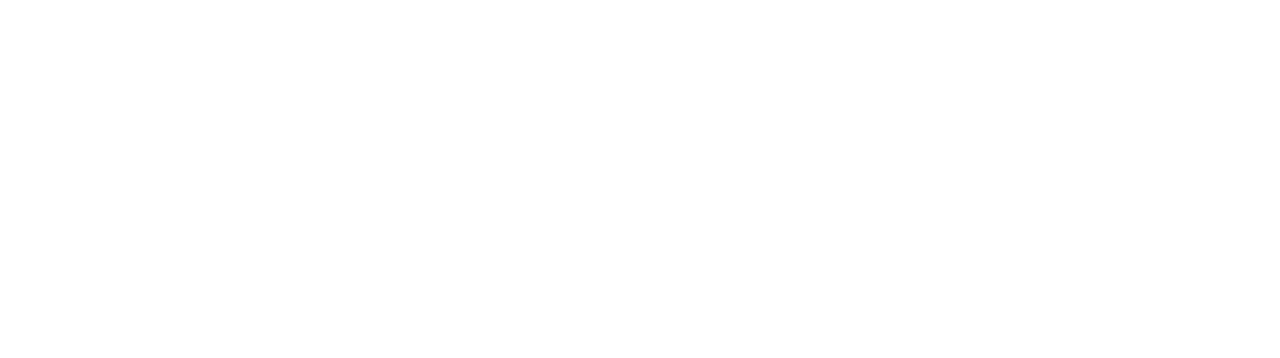
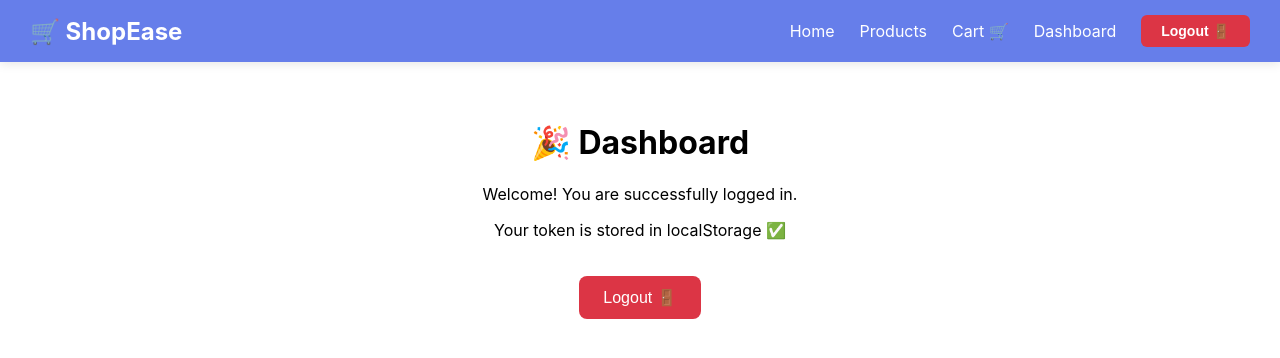
Before and after one commit to Anujy75/ecommerce_web-app, a React (Create React App) app: page /dashboard in a window 1280 px wide. Before the commit this address had no page. Shown: the top 358 px of the page. Built offline with nearby package versions, Linux system fonts and the light colour scheme; sample sign-in values are in the browser's storage.

Commit message:
Day 9 completed: Product CRUD APIs, User entity with default role

```diff
--- a/src/App.js
+++ b/src/App.js
@@ -4,16 +4,40 @@
 import Cart from "./pages/Cart";
 import Register from './pages/Register';
 import Login from './pages/Login';
+import ProtectedRoute from './components/ProtectedRoute';
+import Dashboard from './components/DashBoard';
+import Navbar from './components/Navbar';  // ✅ Navbar add kiya
 
 function App() {
   return (
     <BrowserRouter>
+      <Navbar />  {/* ✅ Navbar har page pe dikhega */}
       <Routes>
-        <Route path="/" element={<Home />} />
-        <Route path="/products" element={<Products />} />
-        <Route path="/cart" element={<Cart />} />
+        {/* Public Routes - Sab access kar sakte hain */}
         <Route path="/register" element={<Register />} />
         <Route path="/login" element={<Login />} />
+
+        {/* Protected Routes - Sirf logged in users */}
+        <Route path="/" element={
+          <ProtectedRoute>
+            <Home />
+          </ProtectedRoute>
+        } />
+        <Route path="/products" element={
+          <ProtectedRoute>
+            <Products />
+          </ProtectedRoute>
+        } />
+        <Route path="/cart" element={
+          <ProtectedRoute>
+            <Cart />
+          </ProtectedRoute>
+        } />
+        <Route path="/dashboard" element={
+          <ProtectedRoute>
+            <Dashboard />
+          </ProtectedRoute>
+        } />
       </Routes>
     </BrowserRouter>
   );
--- /dev/null
+++ b/src/components/DashBoard.jsx
@@ -0,0 +1,36 @@
+import { useNavigate } from "react-router-dom";
+
+const Dashboard = () => {
+  const navigate = useNavigate();
+
+  const handleLogout = () => {
+    localStorage.removeItem("token");
+    navigate("/login");
+  };
+
+  return (
+    <div style={{ padding: "40px", textAlign: "center" }}>
+      <h1>🎉 Dashboard</h1>
+      <p>Welcome! You are successfully logged in.</p>
+      <p>Your token is stored in localStorage ✅</p>
+
+      <button
+        onClick={handleLogout}
+        style={{
+          padding: "12px 24px",
+          background: "#dc3545",
+          color: "white",
+          border: "none",
+          borderRadius: "8px",
+          cursor: "pointer",
+          fontSize: "16px",
+          marginTop: "20px"
+        }}
+      >
+        Logout 🚪
+      </button>
+    </div>
+  );
+};
+
+export default Dashboard;
--- a/src/components/Navbar.js
+++ b/src/components/Navbar.js
@@ -1,17 +1,54 @@
-import { Link } from "react-router-dom";
+import { useNavigate } from "react-router-dom";
 
-function Navbar() {
+const Navbar = () => {
+  const navigate = useNavigate();
+  const token = localStorage.getItem("token");
+
+  const handleLogout = () => {
+    localStorage.removeItem("token");
+    navigate("/login");
+  };
+
   return (
-    <div style={{ padding: "10px", backgroundColor: "#eee" }}>
-      <h2>My Website</h2>
+    <nav style={{
+      display: "flex",
+      justifyContent: "space-between",
+      alignItems: "center",
+      padding: "15px 30px",
+      backgroundColor: "#667eea",
+      color: "white",
+      boxShadow: "0 2px 10px rgba(0,0,0,0.1)"
+    }}>
+      <h2 style={{ margin: 0, cursor: "pointer" }} onClick={() => navigate("/")}>
+        🛒 ShopEase
+      </h2>
 
-      <div>
-        <Link to="/" style={{ marginRight: "15px" }}>Home</Link>
-        <Link to="/products" style={{ marginRight: "15px" }}>Products</Link>
-        <Link to="/cart">Cart</Link>
+      <div style={{ display: "flex", gap: "25px", alignItems: "center" }}>
+        <a href="/" style={{ color: "white", textDecoration: "none" }}>Home</a>
+        <a href="/products" style={{ color: "white", textDecoration: "none" }}>Products</a>
+        <a href="/cart" style={{ color: "white", textDecoration: "none" }}>Cart 🛒</a>
+        <a href="/dashboard" style={{ color: "white", textDecoration: "none" }}>Dashboard</a>
+
+        {token && (
+          <button
+            onClick={handleLogout}
+            style={{
+              padding: "8px 20px",
+              backgroundColor: "#dc3545",
+              color: "white",
+              border: "none",
+              borderRadius: "6px",
+              cursor: "pointer",
+              fontSize: "14px",
+              fontWeight: "bold"
+            }}
+          >
+            Logout 🚪
+          </button>
+        )}
       </div>
-    </div>
+    </nav>
   );
-}
+};
 
 export default Navbar;
--- /dev/null
+++ b/src/components/ProtectedRoute.jsx
@@ -0,0 +1,13 @@
+import { Navigate } from "react-router-dom";
+
+const ProtectedRoute = ({ children }) => {
+  const token = localStorage.getItem("token");
+
+  if (!token) {
+    return <Navigate to="/login" replace />;
+  }
+
+  return children;
+};
+
+export default ProtectedRoute;
--- a/src/pages/Home.js
+++ b/src/pages/Home.js
@@ -1,10 +1,8 @@
 import React from "react";
-import Navbar from "../components/Navbar";
 
 function Home() {
   return (
     <div>
-      <Navbar />
       <h2>Welcome to ShopEase! 🛒</h2>
     </div>
   );
--- a/src/pages/Login.jsx
+++ b/src/pages/Login.jsx
@@ -18,19 +18,18 @@
   setError("");
   try {
     const response = await axios.post(
-        "http://localhost:8080/api/users/login",
+      "http://localhost:8080/api/auth/login",  // ✅ sahi URL
       formData
     );
-      const message = response.data;
-   if (message.startsWith("Login successful")) {
-       const token = message.split("Token: ")[1];
-       localStorage.setItem("token", token);
+    const token = response.data.token;  // ✅ JSON se token nikalo
+    if (token) {
+      localStorage.setItem("token", token);  // ✅ store karo
       navigate("/");
     } else {
-  setError(message);
+      setError("Login failed!");
     }
   } catch (err) {
-         setError("Something went wrong!");
+    setError("Invalid email or password!");
   }
   setLoading(false);
 };
--- a/src/pages/Register.js
+++ b/src/pages/Register.js
@@ -1,6 +1,8 @@
 import React, { useState } from 'react';
+import { useNavigate } from 'react-router-dom';  // ✅ ADD THIS
 
 function Register() {
+  const navigate = useNavigate();  // ✅ ADD THIS
   const [formData, setFormData] = useState({
     name: '', email: '', password: '', phone: '', address: ''
   });
@@ -16,14 +18,24 @@
     e.preventDefault();
     setLoading(true);
     try {
-      const response = await fetch('http://localhost:8080/api/users/register', {
+      // ✅ FIXED URL - "/auth/register" not "/users/register"
+      const response = await fetch('http://localhost:8080/api/auth/register', {
         method: 'POST',
         headers: { 'Content-Type': 'application/json' },
         body: JSON.stringify(formData)
       });
+
       const data = await response.text();
       setMessage(data);
       setIsSuccess(response.ok);
+
+      // ✅ Agar registration successful ho to login page pe bhej do
+      if (response.ok) {
+        setTimeout(() => {
+          navigate('/login');
+        }, 2000); // 2 seconds baad login page pe jayega
+      }
+
     } catch (error) {
       setMessage('Something went wrong!');
       setIsSuccess(false);
@@ -121,7 +133,6 @@
   return (
     <div style={styles.page}>
       <div style={styles.card}>
-
         <div style={styles.logo}>
           <span style={styles.logoText}>🛒 ShopEase</span>
         </div>
@@ -134,6 +145,7 @@
             name="name"
             placeholder="John Doe"
             onChange={handleChange}
+            required
           />
 
           <label style={styles.label}>Email Address</label>
@@ -143,6 +155,7 @@
             type="email"
             placeholder="john@example.com"
             onChange={handleChange}
+            required
           />
 
           <label style={styles.label}>Password</label>
@@ -152,6 +165,7 @@
             type="password"
             placeholder="Min 6 characters"
             onChange={handleChange}
+            required
           />
 
           <label style={styles.label}>Phone Number</label>
@@ -180,7 +194,6 @@
         <div style={styles.divider}>
           Already have an account? <a href="/login" style={styles.link}>Sign In</a>
         </div>
-
       </div>
     </div>
   );
--- a/src/services/api.js
+++ b/src/services/api.js
@@ -1,7 +1,5 @@
 import axios from "axios";
-
 const API = axios.create({
-  baseURL: "http://localhost:8080"
+  baseURL: "http://localhost:8080/api"
 });
-
 export default API;
```
Also changed, not shown: src/App.jsx (deleted, +0 -14 lines). Lines whose indentation alone changed are shown as unchanged.
